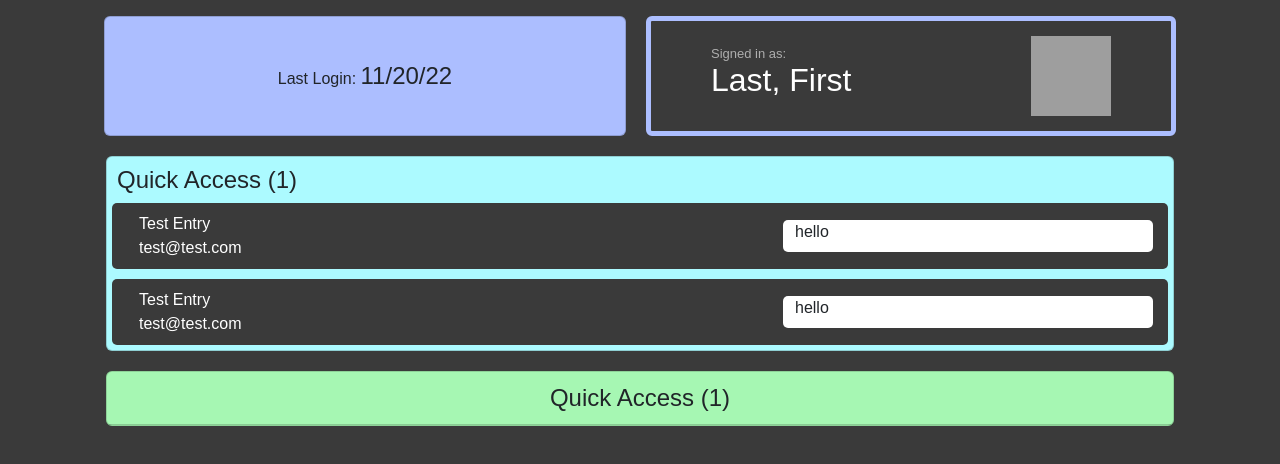
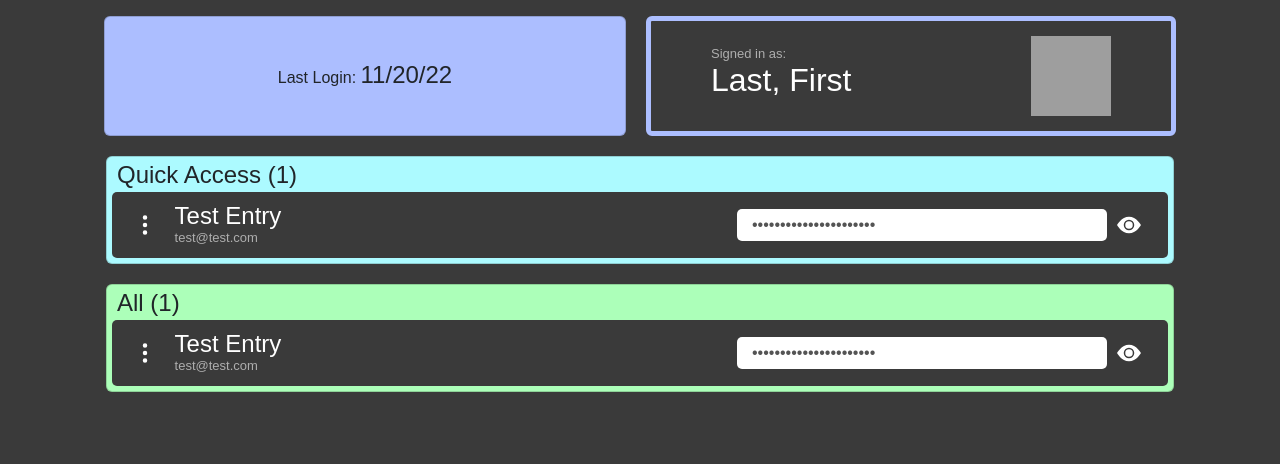
Before and after one commit to PretzelStec/password-safe-web, a React (Create React App) app: page / in a window 1280 px wide. Shown: the top 464 px of the page. Built offline with nearby package versions, Linux system fonts and the light colour scheme; grey boxes are pictures that could not be loaded.

Commit message:
adding password component and more adjustments

```diff
--- a/package.json
+++ b/package.json
@@ -14,6 +14,7 @@
     "moment": "^2.29.4",
     "react": "^18.2.0",
     "react-dom": "^18.2.0",
+    "react-icons": "^4.6.0",
     "react-scripts": "5.0.1",
     "typescript": "^4.9.3",
     "web-vitals": "^2.1.4"
--- a/src/App.css
+++ b/src/App.css
@@ -65,6 +65,7 @@
 
 .large-text {
     font-size: 24px;
+    line-height: 25px;
 }
 
 .ex-lg-text {
@@ -83,38 +84,7 @@
 p {
     margin-bottom: 0;
 }
-
 .card-title {
     margin: 5px 0 0 10px;
     text-align: left;
 }
-
-.password {
-    align-items: center;
-    display: flex;
-    height: 66px;
-    border-radius: 5px;
-    margin: 5px;
-    padding: 15px;
-    border: 0;
-}
-
-.password-info-group {
-    text-align: left;
-}
-
-.password-group {
-    align-self: center;
-    display: flex;
-    max-width: 370px;
-    height: 32px;
-    background-color: white;
-    border-radius: 5px;
-}
-
-.password-row {
-    /* width: 100%; */
-    flex: 1;
-    margin: 0;
-    justify-content: space-between;
-}
--- a/src/App.tsx
+++ b/src/App.tsx
@@ -1,8 +1,8 @@
-import React, { useState } from "react";
-import logo from "./logo.svg";
-import "./App.css";
+import { useState } from "react";
 import { getSavedPasswords, getUser } from "./mocks/get-user-data";
 import moment from "moment";
+import "./App.css";
+import { Password } from "./password/password";
 
 function App() {
 	const [userData, setUserData] = useState(getUser());
@@ -45,36 +45,11 @@ function App() {
 					<div className="card-title large-text">
 						Quick Access ({1})
 					</div>
-					<div className="password bg-gray">
-						<div className="password-row row">
-							<div className="options"></div>
-							<div className="col">
-								<div className="password-info-group col w-text">
-									<div>{passwords[0].title}</div>
-									<div>{passwords[0].email}</div>
-								</div>
-							</div>
-							<div className="col password-group">hello</div>
-						</div>
-					</div>
-					<div className="password bg-gray">
-						<div className="password-row row">
-							<div className="options"></div>
-							<div className="col">
-								<div className="password-info-group col w-text">
-									<div>{passwords[0].title}</div>
-									<div>{passwords[0].email}</div>
-								</div>
-							</div>
-							<div className="col password-group">hello</div>
-						</div>
-					</div>
+					<Password password={passwords[0]} />
 				</div>
-
 				<div className="card bg-green">
-					<div className="card-header large-text">
-						Quick Access ({1})
-					</div>
+					<div className="card-title large-text">All ({1})</div>
+					<Password password={passwords[0]} />
 				</div>
 			</div>
 		</div>
--- /dev/null
+++ b/src/password/password.css
@@ -0,0 +1,42 @@
+.password {
+    align-items: center;
+    display: flex;
+    height: 66px;
+    border-radius: 5px;
+    margin: 5px;
+    padding: 15px;
+    border: 0;
+}
+
+.password-info-group {
+    text-align: left;
+}
+
+.password-group {
+    align-items: center;
+    justify-content: end;
+    align-self: center;
+    display: flex;
+}
+
+.password-row {
+    flex: 1;
+    margin: 0;
+    justify-content: space-between;
+}
+
+.password-input {
+    margin-right: 10px;
+    max-width: 370px;
+    height: 32px;
+    flex: 1;
+    border: none;
+    background-color: white;
+    padding: 0 15px 0 15px;
+    border-radius: 5px;
+}
+
+.options {
+    align-self: center;
+    padding: 0;
+}
--- /dev/null
+++ b/src/password/password.tsx
@@ -0,0 +1,65 @@
+import { useState } from "react";
+import { BsThreeDotsVertical, BsEyeFill, BsEyeSlashFill } from "react-icons/bs";
+import { SavedPassword } from "../mocks/get-user-data";
+import "./password.css";
+
+interface PasswordProps {
+	password: SavedPassword;
+}
+
+export function Password({ password }: PasswordProps) {
+	const [optionsOpen, setOptionsOpen] = useState(false);
+	const [passShown, setPassShown] = useState(false);
+
+	return (
+		<div className="password bg-gray">
+			<div className="password-row row">
+				<div className="col-5">
+					<div className="row">
+						<div className="options col-1">
+							<BsThreeDotsVertical
+								color="white"
+								size={24}
+								onClick={() => {
+									setOptionsOpen(!optionsOpen);
+								}}
+							/>
+						</div>
+						<div className="password-info-group w-text col-11">
+							<div className="large-text">{password.title}</div>
+							<div className="faded-text small-text">
+								{password.email}
+							</div>
+						</div>
+					</div>
+				</div>
+				<div className="col-6 password-group">
+					<input
+						className="password-input"
+						type={passShown ? "text" : "password"}
+						value={password.encryptedPass}
+						disabled={true}
+					></input>
+
+					{passShown ? (
+						<BsEyeSlashFill
+							color="white"
+							size="24"
+							onClick={() => {
+								setPassShown(!passShown);
+							}}
+						/>
+					) : (
+						<BsEyeFill
+							color="white"
+							size="24"
+							onClick={() => {
+								setPassShown(!passShown);
+							}}
+						/>
+					)}
+				</div>
+			</div>
+		</div>
+	);
+}
```
